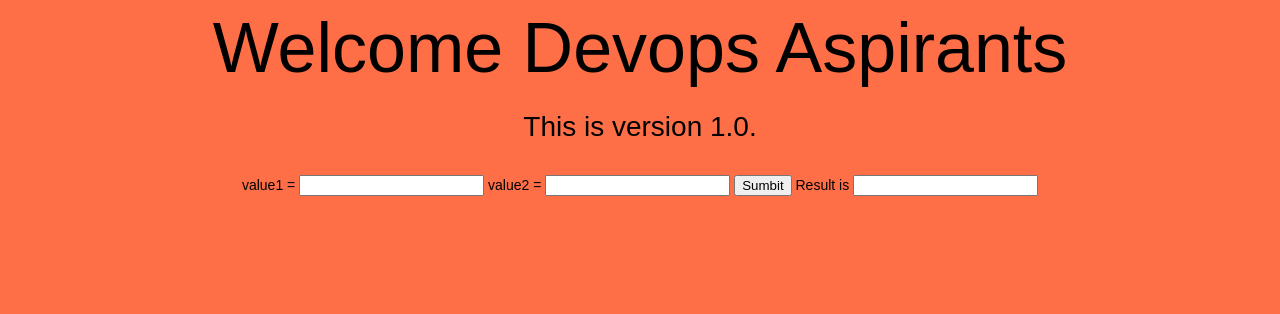
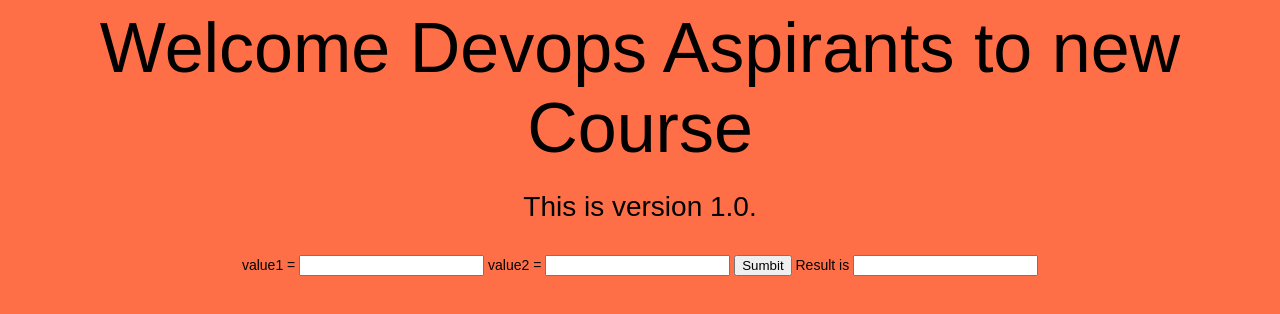
Before and after one commit to sathyanarayan/UpgradDevopsDemo, a website: page index.html in a window 1280 px wide. Drawn offline with Linux system fonts and the light colour scheme.

Commit message:
changing the title

```diff
--- a/index.html
+++ b/index.html
@@ -26,7 +26,7 @@
 </head>
 <body>
 <div align="center">
-    <h1>Welcome Devops Aspirants</h1>
+    <h1>Welcome Devops Aspirants to new Course</h1>
     <h2>This is version 1.0.</h2>
 </div>  <br><br>
 <div align="center">
```
